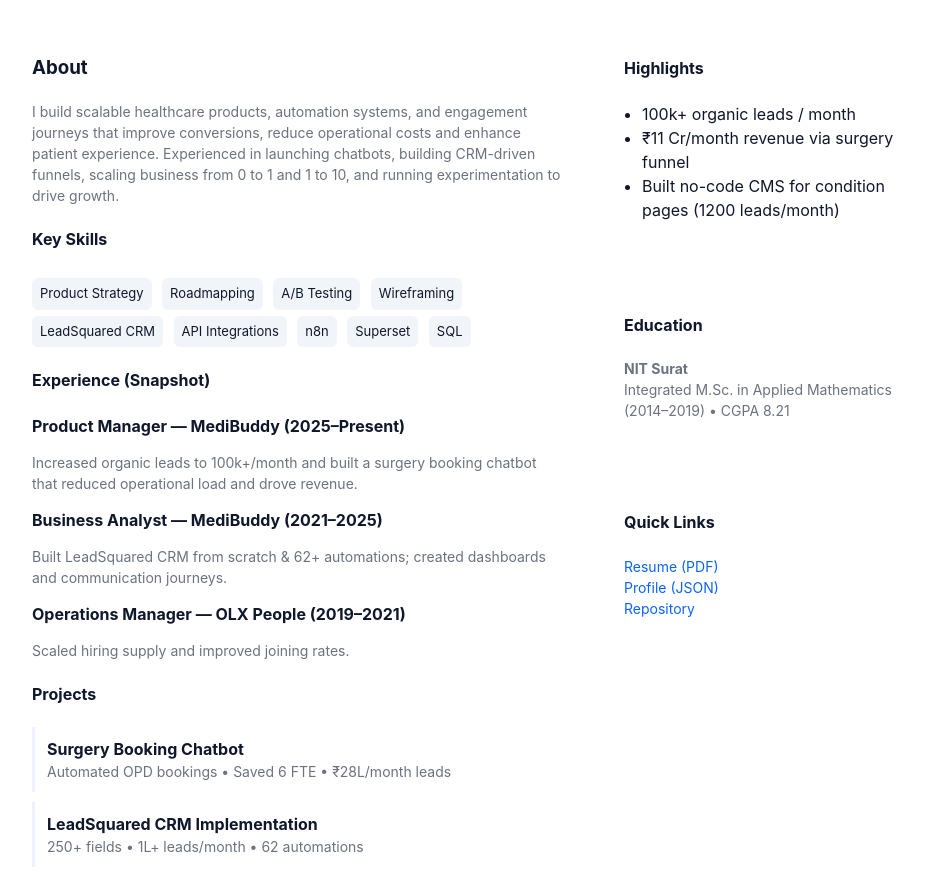
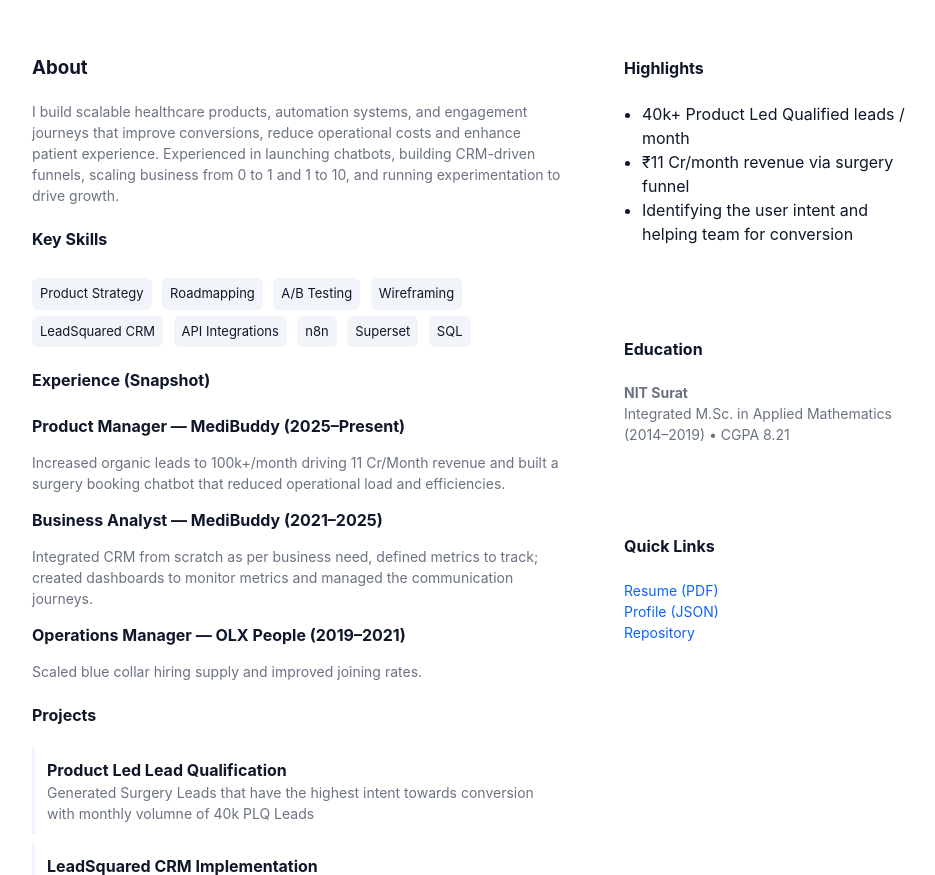
Before and after one commit to raopunit95/punit-yadav, a plain HTML site: page index.html in a window 1280 px wide. Shown: the part 170-1045 px from the top of the page, without its empty margins (170-1105 px from the left). Drawn offline with Linux system fonts and the light colour scheme.

Commit message:
Update index.html

```diff
--- a/index.html
+++ b/index.html
@@ -97,6 +97,7 @@
       "Product Management",
       "Digital Healthcare",
       "Workflow Automation",
+      "Solving Users Pain Points",
       "CRM Systems",
       "Chatbot Development",
       "API Integrations",
@@ -126,7 +127,7 @@
       <div class="avatar">PY</div>
       <div>
         <h1>Punit Yadav</h1>
-        <div class="sub">Product Manager • Digital Healthcare • Automation • CRM • Chatbots</div>
+        <div class="sub">Product Manager • Digital Healthcare • Automation </div>
         <div style="margin-top:8px"><span class="badge">6+ yrs exp</span><span class="meta">Gurugram, Haryana • puneetyadav95@gmail.com • 7046729984</span></div>
       </div>
     </header>
@@ -156,25 +157,25 @@
             <h4>Experience (Snapshot)</h4>
             <div>
               <strong>Product Manager — MediBuddy (2025–Present)</strong>
-              <p class="meta">Increased organic leads to 100k+/month and built a surgery booking chatbot that reduced operational load and drove revenue.</p>
+              <p class="meta">Increased organic leads to 100k+/month driving 11 Cr/Month revenue and built a surgery booking chatbot that reduced operational load and efficiencies.</p>
 
               <strong>Business Analyst — MediBuddy (2021–2025)</strong>
-              <p class="meta">Built LeadSquared CRM from scratch & 62+ automations; created dashboards and communication journeys.</p>
+              <p class="meta">Integrated CRM from scratch as per business need, defined metrics to track; created dashboards to monitor metrics and managed the communication journeys.</p>
 
               <strong>Operations Manager — OLX People (2019–2021)</strong>
-              <p class="meta">Scaled hiring supply and improved joining rates.</p>
+              <p class="meta">Scaled blue collar hiring supply and improved joining rates.</p>
             </div>
           </div>
 
           <div class="section">
             <h4>Projects</h4>
             <div class="project">
-              <strong>Surgery Booking Chatbot</strong>
-              <div class="meta">Automated OPD bookings • Saved 6 FTE • ₹28L/month leads</div>
+              <strong>Product Led Lead Qualification</strong>
+              <div class="meta">Generated Surgery Leads that have the highest intent towards conversion with monthly volumne of 40k PLQ Leads</div>
             </div>
             <div class="project">
               <strong>LeadSquared CRM Implementation</strong>
-              <div class="meta">250+ fields • 1L+ leads/month • 62 automations</div>
+              <div class="meta">Integrated from scratch the whole LMS, logics, workflow, automations, communication, alerts and defined metrics to track</div>
             </div>
           </div>
 
@@ -197,9 +198,9 @@
         <div class="card">
           <h4>Highlights</h4>
           <ul>
-            <li>100k+ organic leads / month</li>
+            <li>40k+ Product Led Qualified leads / month</li>
             <li>₹11 Cr/month revenue via surgery funnel</li>
-            <li>Built no-code CMS for condition pages (1200 leads/month)</li>
+            <li>Identifying the user intent and helping team for conversion</li>
           </ul>
         </div>
 
```
